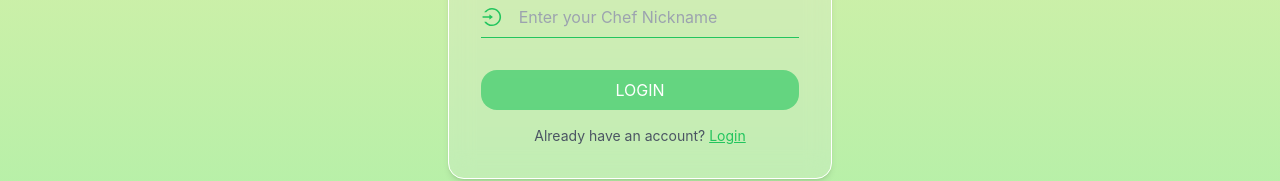
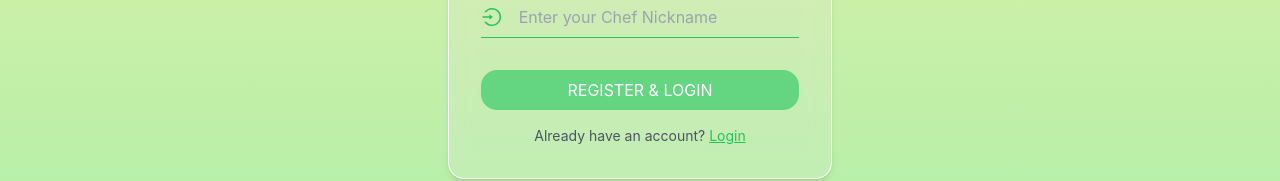
Before and after one commit to daniarmag/Recipe-Platform-React, a React (Create React App) app in the folder frontend/: page / in a window 1280 px wide. Both pictures are taken after a click on the button "Register here.". Shown: the part 414-595 px from the top of the page. Built offline with nearby package versions, Linux system fonts and the light colour scheme; no server answers; a web font is replaced by a local one.

Commit message:
added minor changes

```diff
--- a/frontend/src/components/EditRecipeForm.js
+++ b/frontend/src/components/EditRecipeForm.js
@@ -6,7 +6,7 @@ import usePopupMessage from "../hooks/usePopupMessage.js";
 import PopupMessage from "./PopupMessage.js";
 
 const EditRecipeForm = ({ recipeId }) => {
-  const { user } = useAuth();
+
   const [recipeData, setRecipeData] = useState(null);
   const { isVisible: isPopupVisible, message, showPopup } = usePopupMessage(); // Use the custom hook for popup message
   const [imagePreviewUrl, setImagePreviewUrl] = useState(null);
--- a/frontend/src/components/MealPlannerTable.js
+++ b/frontend/src/components/MealPlannerTable.js
@@ -106,7 +106,7 @@ function MealPlanner() {
                     >
                       {index === 0 ? (
                         <td
-                          className="py-2 px-4"
+                          className="py-2 px-4 font-bold"
                           rowSpan={
                             Object.values(meals[mealCategory]).length || 1
                           }
@@ -168,7 +168,7 @@ function MealPlanner() {
                       </td>
                       <td className="py-2 px-2 lg:w-3">
                         <button
-                          className="bg-red-500 text-white px-2 py-1 rounded font-bold "
+                          className="bg-green-500 text-white px-2 py-1 rounded font-bold "
                           onClick={() => handleDelete(mealCategory, recipe)}
                         >
                           DELETE
--- a/frontend/src/components/RegisterForm.js
+++ b/frontend/src/components/RegisterForm.js
@@ -90,7 +90,7 @@ const RegisterForm = ({ handleToggleMode }) => {
             type="submit"
             className="w-full bg-green-500 bg-opacity-60 text-white p-2 rounded-2xl hover:bg-green-600 focus:outline-none focus:ring focus:border-green-300 mt-4"
           >
-            LOGIN
+            REGISTER & LOGIN
           </button>
         </form>
         <div className="mt-4 text-sm text-gray-600">
```
